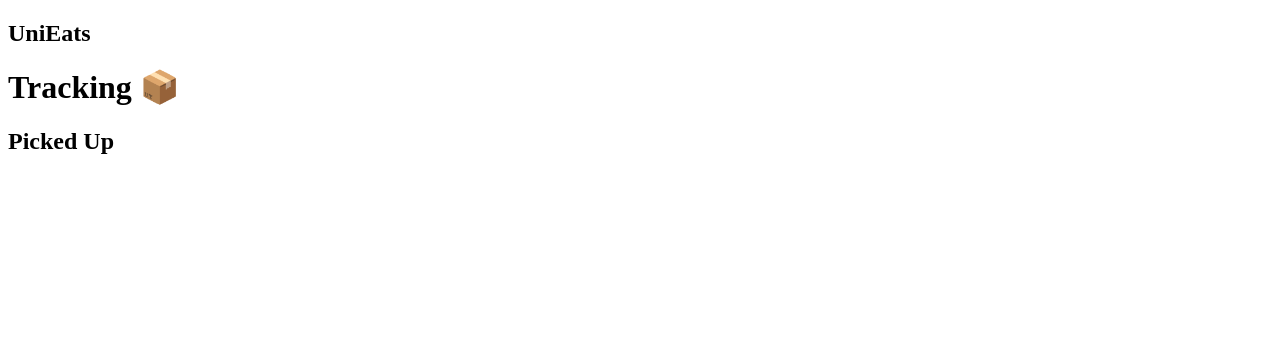
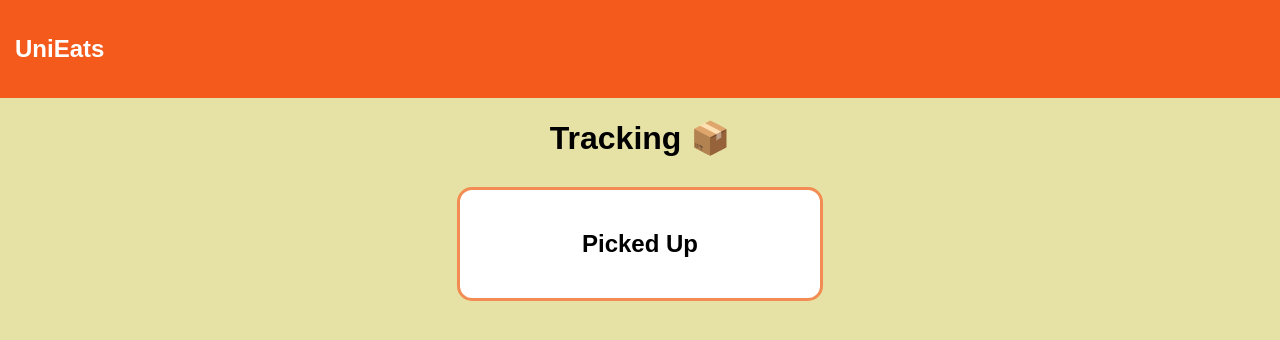
Before and after one commit to ahmed2405089-hue/uni_eat-, a web app: file pages/order-tracking.html in a window 1280 px wide. Shown: the top 340 px of the page. Run offline with its HTML, style and script files only (its server is not run), Linux system fonts and the light colour scheme.

Commit message:
Update order-tracking.html

```diff
--- a/pages/order-tracking.html
+++ b/pages/order-tracking.html
@@ -1,8 +1,10 @@
 <!DOCTYPE html>
 <html>
+
 <head>
-<link rel="stylesheet" href="colors.css">
-<link rel="stylesheet" href="style.css">
+    <link rel="stylesheet" href="../styles/colors.css">
+    <link rel="stylesheet" href="../styles/style.css">
+    <link rel="stylesheet" href="../styles/order-tracking.css">
 </head>
 
 <body>
@@ -17,6 +19,7 @@
         <h2 id="status"></h2>
     </div>
 
-<script src="tracking.js"></script>
+    <script src="../script/tracking.js"></script>
 </body>
+
 </html>
```
Lines whose indentation alone changed are shown as unchanged.
